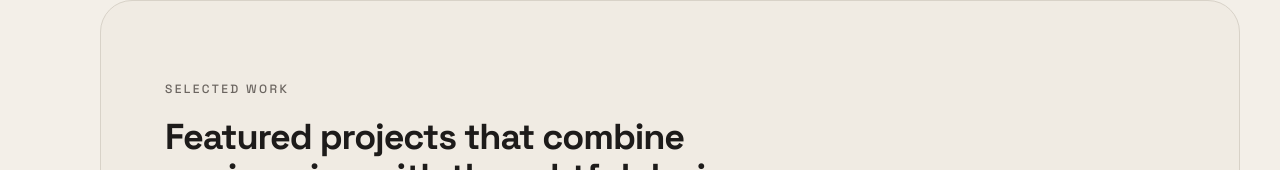
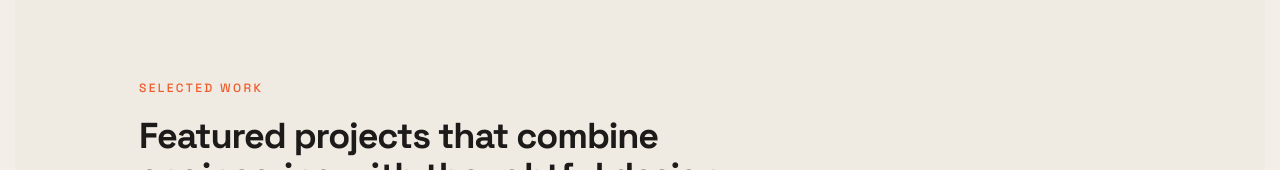
Before and after one commit to JoHaile/portfolio_2, a Next.js app: page / in a window 1280 px wide. Shown: the part 1105-1275 px from the top of the page. Built offline with nearby package versions, Linux system fonts and the light colour scheme.

Commit message:
update the theme

```diff
--- a/app/page.tsx
+++ b/app/page.tsx
@@ -24,7 +24,7 @@ export default function Home() {
       <NavBar />
       <ScrollTracker />
 
-      <main className="mx-auto max-w-[1440px] px-6 md:px-10 lg:pl-[100px]">
+      <main className="mx-auto max-w-[1250px] px-6 md:px-10 lg:pl-[100px] bg-muted/40">
         <HeroSection profile={profile} />
         <CapabilitiesSection capabilities={capabilities} />
         <ProjectsSection projects={projects} />
--- a/components/shared/ProjectsSection.tsx
+++ b/components/shared/ProjectsSection.tsx
@@ -6,9 +6,9 @@ import type { Project } from "@/data/projects"
 function ProjectsSection({ projects }: { projects: Project[] }) {
   return (
     <section id="work" className="pb-20 md:pb-28">
-      <div className="rounded-[32px] border border-border bg-muted/30 px-6 py-16 sm:px-10 sm:py-20 md:px-16 md:py-20">
+      <div className="py-16 sm:px-6 sm:py-20 md:px-6 md:py-20">
         <div className="max-w-full md:max-w-[70%] lg:max-w-[60%]">
-          <Label className="animate-fade-in">Selected Work</Label>
+          <Label className="animate-fade-in text-primary">Selected Work</Label>
           <h2
             className="mt-5 text-2xl font-bold tracking-[-0.03em] text-foreground sm:text-3xl md:text-4xl animate-fade-in-up"
             style={{ animationDelay: "100ms" }}
```
